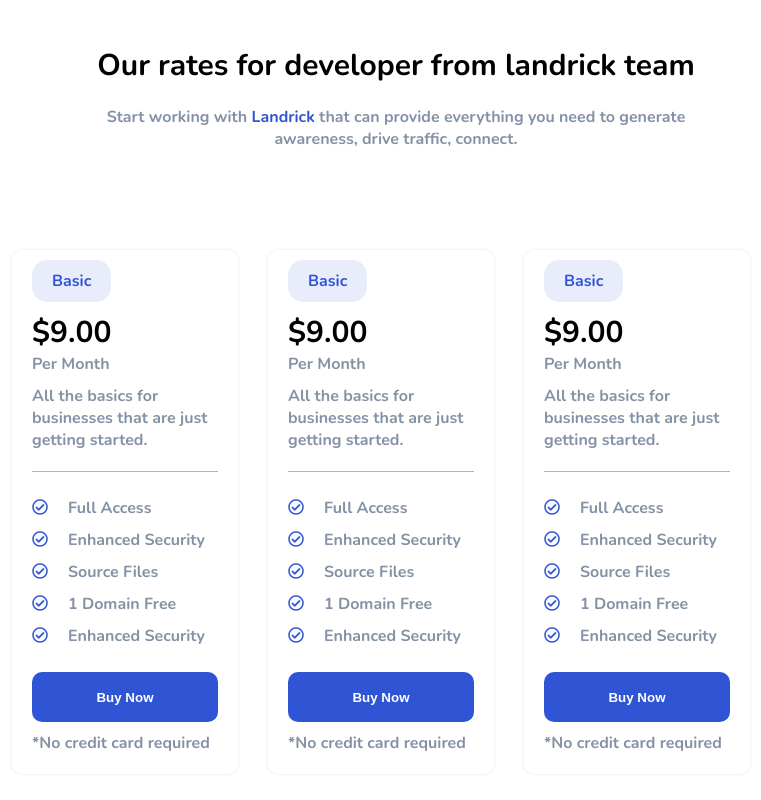
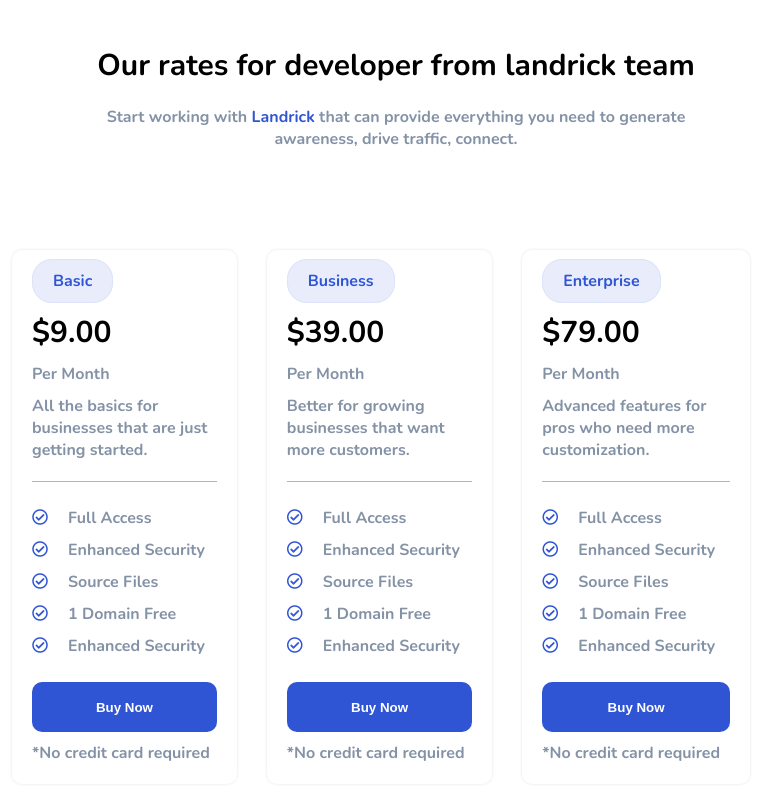
Before and after one commit to marongiu/proj-html-vuejs, a website: page index.html in a window 1280 px wide. Shown: the part 2440-3240 px from the top of the page, without its empty margins (244-1005 px from the left). Drawn offline with nearby package versions, Linux system fonts and the light colour scheme.

Commit message:
Sezione buy con dati in vue

```diff
--- a/index.html
+++ b/index.html
@@ -141,54 +141,14 @@
 
         <!-- Sezione card acquisto -->
         <div class="buy-card-container mt-100">
-          <div class="buy-card">
-            <span class="dark-blue">Basic</span>
-            <h2 class="mt-2">$9.00</h2>
-            <p>Per Month</p>
-            <p class="mt-1">All the basics for businesses that are just getting started.</p>
+          <div class="buy-card" v-for="buycard in section_buy">
+            <span class="dark-blue">{{buycard.type}}</span>
+            <h2 class="mt-2">{{buycard.price}}</h2>
+            <p class="mt-1">{{buycard.time}}</p>
+            <p class="mt-1">{{buycard.description}}</p>
             <hr class="mb-2">
             <ul>
-              <li><i class="far fa-check-circle dark-blue mr-2"></i>Full Access</li>
-              <li><i class="far fa-check-circle dark-blue mr-2"></i>Enhanced Security</li>
-              <li><i class="far fa-check-circle dark-blue mr-2"></i>Source Files</li>
-              <li><i class="far fa-check-circle dark-blue mr-2"></i>1 Domain Free</li>
-              <li><i class="far fa-check-circle dark-blue mr-2"></i>Enhanced Security</li>
-            </ul>
-            <div class="buy-button mt-2">
-              <button type="button" name="button">Buy Now</button>
-            </div>
-            <p class="mt-1">*No credit card required</p>
-          </div>
-          <div class="buy-card">
-            <span class="dark-blue">Basic</span>
-            <h2 class="mt-2">$9.00</h2>
-            <p>Per Month</p>
-            <p class="mt-1">All the basics for businesses that are just getting started.</p>
-            <hr class="mb-2">
-            <ul>
-              <li><i class="far fa-check-circle dark-blue mr-2"></i>Full Access</li>
-              <li><i class="far fa-check-circle dark-blue mr-2"></i>Enhanced Security</li>
-              <li><i class="far fa-check-circle dark-blue mr-2"></i>Source Files</li>
-              <li><i class="far fa-check-circle dark-blue mr-2"></i>1 Domain Free</li>
-              <li><i class="far fa-check-circle dark-blue mr-2"></i>Enhanced Security</li>
-            </ul>
-            <div class="buy-button mt-2">
-              <button type="button" name="button">Buy Now</button>
-            </div>
-            <p class="mt-1">*No credit card required</p>
-          </div>
-          <div class="buy-card">
-            <span class="dark-blue">Basic</span>
-            <h2 class="mt-2">$9.00</h2>
-            <p>Per Month</p>
-            <p class="mt-1">All the basics for businesses that are just getting started.</p>
-            <hr class="mb-2">
-            <ul>
-              <li><i class="far fa-check-circle dark-blue mr-2"></i>Full Access</li>
-              <li><i class="far fa-check-circle dark-blue mr-2"></i>Enhanced Security</li>
-              <li><i class="far fa-check-circle dark-blue mr-2"></i>Source Files</li>
-              <li><i class="far fa-check-circle dark-blue mr-2"></i>1 Domain Free</li>
-              <li><i class="far fa-check-circle dark-blue mr-2"></i>Enhanced Security</li>
+              <li v-for="list in buy_list"><i :class="list.icon" class="dark-blue mr-2"></i>{{list.list}}</li>
             </ul>
             <div class="buy-button mt-2">
               <button type="button" name="button">Buy Now</button>
--- a/src/js/main.js
+++ b/src/js/main.js
@@ -90,6 +90,50 @@
         anchor: 'Read More >',
         icon: 'fas fa-expand-arrows-alt'
       }
+    ],
+// Sezione card buy
+    section_buy: [
+      {
+        type: 'Basic',
+        price: '$9.00',
+        time: 'Per Month',
+        description: 'All the basics for businesses that are just getting started.',
+      },
+      {
+        type: 'Business',
+        price: '$39.00',
+        time: 'Per Month',
+        description: 'Better for growing businesses that want more customers.',
+      },
+      {
+        type: 'Enterprise',
+        price: '$79.00',
+        time: 'Per Month',
+        description: 'Advanced features for pros who need more customization.',
+      }
+    ],
+// Sezione lista card
+    buy_list: [
+      {
+        icon: 'far fa-check-circle',
+        list: 'Full Access'
+      },
+      {
+        icon: 'far fa-check-circle',
+        list: 'Enhanced Security'
+      },
+      {
+        icon: 'far fa-check-circle',
+        list: 'Source Files'
+      },
+      {
+        icon: 'far fa-check-circle',
+        list: '1 Domain Free'
+      },
+      {
+        icon: 'far fa-check-circle',
+        list: 'Enhanced Security'
+      }
     ]
   },
 
--- a/src/scss/partials/_main.scss
+++ b/src/scss/partials/_main.scss
@@ -68,7 +68,8 @@
         padding: $pd-1 $pd-2;
         background: $social-background;
         color: $dark-blue;
-        border-radius: 15px;
+        border: 1px solid $border-blue;
+        border-radius: 20px;
       }
 
       ul {
--- a/src/scss/partials/_variables.scss
+++ b/src/scss/partials/_variables.scss
@@ -12,6 +12,7 @@
 $dark-blue: #2F55D4;
 $hover-blue: #2443ac;
 $box-shadow: #c0ccf2;
+$border-blue: #dde4f9;
 $white: #fff;
 
 
```
Also changed, not shown: dist/css/master.css, dist/js/main.js.
